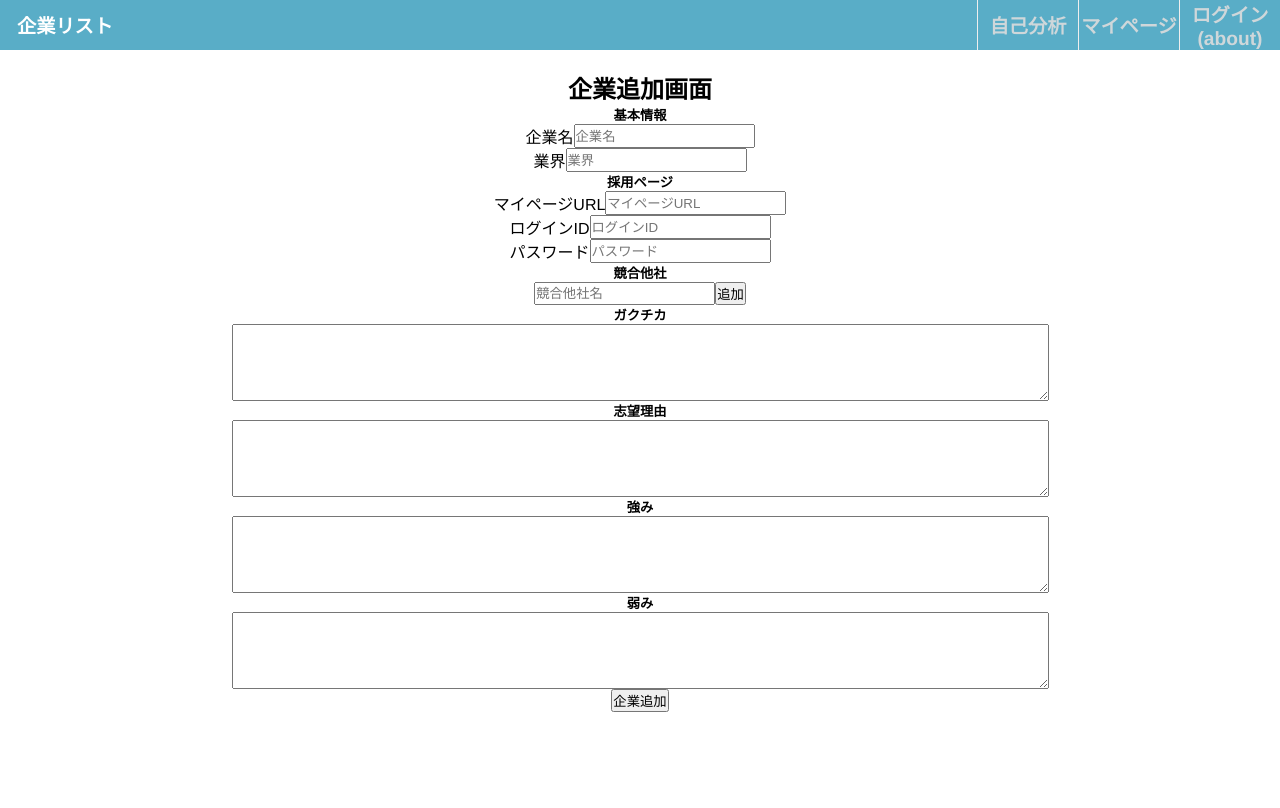
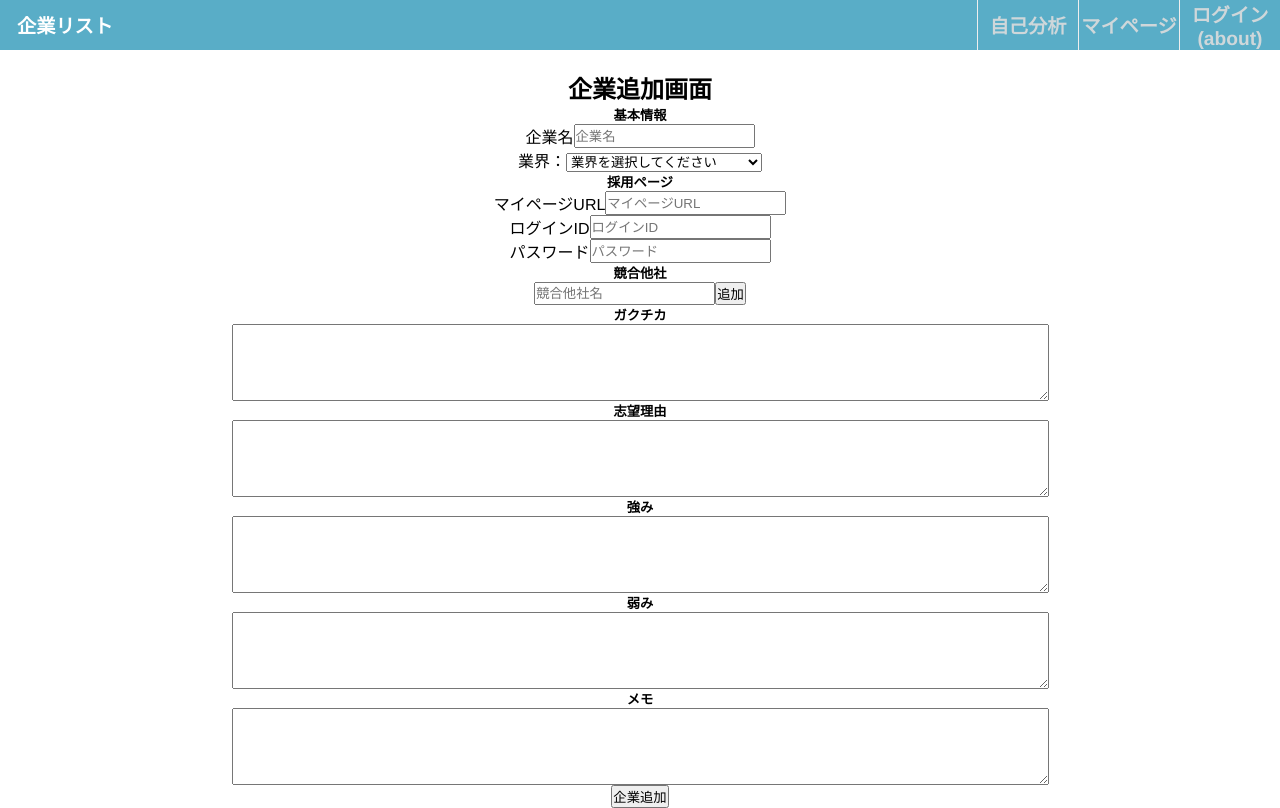
Before and after one commit to webex13-team-12/original-team-app, a Vue app: page /addcompany in a window 1280 px wide. Built offline with nearby package versions, Linux system fonts and the light colour scheme.

Commit message:
企業リスト-業界別表示done

```diff
--- a/src/views/AddCompany.vue
+++ b/src/views/AddCompany.vue
@@ -8,8 +8,50 @@
         <input type="text" placeholder="企業名" v-model="name" />
       </div>
       <div class="company-info-block">
-        <p>業界</p>
-        <input type="text" placeholder="業界" v-model="industry" />
+        <div id="v-model-select" class="demo">
+          <span>業界：</span>
+          <select v-model="industry">
+            <option disabled value="">業界を選択してください</option>
+            <option>証券・ネット証券業界</option>
+            <option>生命保険業界</option>
+            <option>損害保険業界</option>
+            <option>クレジット業界界</option>
+            <option>リース業界</option>
+            <option>通信サービス業界</option>
+            <option>ソフトウェア業界</option>
+            <option>インターネットサービス業界</option>
+            <option>ネット広告・広告業界</option>
+            <option>テレビ業界</option>
+            <option>出版業界</option>
+            <option>新聞業界</option>
+            <option>建設業界</option>
+            <option>不動産業界</option>
+            <option>住宅業界</option>
+            <option>航空業界</option>
+            <option>鉄道業界</option>
+            <option>海運業界</option>
+            <option>電力業界</option>
+            <option>化学業界</option>
+            <option>鉄鋼業界</option>
+            <option>自動車業界</option>
+            <option>機械業界</option>
+            <option>電気機器業界</option>
+            <option>電子部品業界</option>
+            <option>食品業界</option>
+            <option>総合商社業界</option>
+            <option>専門商社業界</option>
+            <option>百貨店業界</option>
+            <option>医薬品業界</option>
+            <option>化粧品業界</option>
+            <option>アパレル業界</option>
+            <option>人材業界</option>
+            <option>教育業界</option>
+            <option>コンサルティング業界</option>
+            <option>旅行業界</option>
+            <option>ゲーム・玩具業界</option>
+            <option>映像・音楽業界</option>
+          </select>
+        </div>
       </div>
     </div>
 
@@ -92,6 +134,13 @@
       </div>
     </div>
 
+    <div class="company-info-memo">
+      <h5>メモ</h5>
+      <div class="company-info-block">
+        <textarea name="" id="" cols="100" rows="5" v-model="memo"></textarea>
+      </div>
+    </div>
+
     <div>
       <button @click="addCompany">企業追加</button>
     </div>
@@ -118,6 +167,7 @@ export default {
       aspiration: "",
       strengths: "",
       weakness: "",
+      memo: "",
     }
   },
   created() {
@@ -145,9 +195,11 @@ export default {
           aspiration: this.aspiration,
           strengths: this.strengths,
           weakness: this.weakness,
+          memo: this.memo,
           createdAt: serverTimestamp(),
         })
         alert("上記の企業を追加します")
+        this.$router.push("/")
       } else {
         alert("ログインユーザーがいません")
       }
--- a/src/views/CompanyDetail.vue
+++ b/src/views/CompanyDetail.vue
@@ -17,13 +17,59 @@
         />
       </div>
       <div class="company-info-block">
-        <p>業界</p>
+        <div v-if="!isEditable">
+          <span>業界</span>
           <input
             type="text"
             placeholder="業界"
             v-model="selectedCompany.industry"
             :readonly="!isEditable"
           />
+        </div>
+        <div v-else id="v-model-select" class="company-info-block">
+          <p>業界：</p>
+          <select v-model="selectedCompany.industry">
+            <option disabled value="">業界を選択してください</option>
+            <option>証券・ネット証券業界</option>
+            <option>生命保険業界</option>
+            <option>損害保険業界</option>
+            <option>クレジット業界界</option>
+            <option>リース業界</option>
+            <option>通信サービス業界</option>
+            <option>ソフトウェア業界</option>
+            <option>インターネットサービス業界</option>
+            <option>ネット広告・広告業界</option>
+            <option>テレビ業界</option>
+            <option>出版業界</option>
+            <option>新聞業界</option>
+            <option>建設業界</option>
+            <option>不動産業界</option>
+            <option>住宅業界</option>
+            <option>航空業界</option>
+            <option>鉄道業界</option>
+            <option>海運業界</option>
+            <option>電力業界</option>
+            <option>化学業界</option>
+            <option>鉄鋼業界</option>
+            <option>自動車業界</option>
+            <option>機械業界</option>
+            <option>電気機器業界</option>
+            <option>電子部品業界</option>
+            <option>食品業界</option>
+            <option>総合商社業界</option>
+            <option>専門商社業界</option>
+            <option>百貨店業界</option>
+            <option>医薬品業界</option>
+            <option>化粧品業界</option>
+            <option>アパレル業界</option>
+            <option>人材業界</option>
+            <option>教育業界</option>
+            <option>コンサルティング業界</option>
+            <option>旅行業界</option>
+            <option>ゲーム・玩具業界</option>
+            <option>映像・音楽業界</option>
+          </select>
+        </div>
       </div>
     </div>
 
@@ -127,6 +173,20 @@
         ></textarea>
       </div>
     </div>
+
+    <div class="company-info-memo">
+      <h5>メモ</h5>
+      <div class="company-info-block">
+        <textarea
+          name=""
+          id=""
+          cols="100"
+          rows="5"
+          v-model="selectedCompany.memo"
+          :readonly="!isEditable"
+        ></textarea>
+      </div>
+    </div>
   </div>
   <div>
     <button v-if="isEditable" @click="editFinish">編集完了</button>
@@ -183,6 +243,7 @@ export default {
         aspiration: this.selectedCompany.aspiration,
         strengths: this.selectedCompany.strengths,
         weakness: this.selectedCompany.weakness,
+        memo: this.selectedCompany.memo,
         updatedAt: serverTimestamp(),
       })
     },
@@ -194,6 +255,7 @@ export default {
         )
       ) {
         deleteDoc(companyRef)
+        this.$router.push("/")
       } else {
         console.log("キャンセルボタンが押されました。")
       }
--- a/src/views/HomeView.vue
+++ b/src/views/HomeView.vue
@@ -8,17 +8,28 @@
     </div>
 
     <div class="company-list">
-      <div class="company-card" v-for="company in companies" :key="company.id">
-        <btn @click="showDetail(company)">企業名：{{ company.name }}</btn>
-        <div>業界：{{ company.industry }}</div>
+      <div
+        v-for="industrial in industrial_companies"
+        :key="industrial.industrial"
+      >
+        <div>
+          <div>{{ industrial.industry }}</div>
+          <div
+            class="company-card"
+            v-for="company in industrial.companies"
+            :key="company.id"
+            @click="showDetail(company)"
+          >
+            <div>企業名：{{ company.name }}</div>
+          </div>
+        </div>
       </div>
     </div>
-    <div></div>
   </div>
 </template>
 
 <script>
-import { collection, getDocs, query, where } from "firebase/firestore"
+import { collection, query, where, onSnapshot } from "firebase/firestore"
 import { db } from "../firebase"
 export default {
   components: {},
@@ -26,6 +37,8 @@ export default {
     return {
       user: null,
       companies: [],
+      unsubscribe: null,
+      industrial_companies: [],
     }
   },
   methods: {
@@ -45,13 +58,35 @@ export default {
         collection(db, "company"),
         where("user", "==", this.user.uid)
       )
-      getDocs(q).then((snapshot) => {
+
+      this.unsubscribe = onSnapshot(q, (snapshot) => {
+        let companies = []
         snapshot.forEach((doc) => {
-          this.companies.push({
+          companies.push({
             id: doc.id,
             ...doc.data(),
           })
         })
+        let industry = []
+        companies.forEach((value) => {
+          if (!industry.includes(value.industry)) {
+            industry.push(value.industry)
+          }
+        })
+        console.log(industry)
+        this.industrial_companies = []
+        for (let i = 0; i < industry.length; i++) {
+          let this_industry_company = []
+          companies.forEach((value) => {
+            if (industry[i] == value.industry) {
+              this_industry_company.push(value)
+            }
+          })
+          this.industrial_companies.push({
+            industry: industry[i],
+            companies: this_industry_company,
+          })
+        }
       })
     } else {
       alert("ログインしてください")
@@ -59,6 +94,8 @@ export default {
   },
   computed() {
     this.user = JSON.parse(localStorage.getItem("currentUser"))
+    this.unsubscribe()
+    this.unsubscribe = null
   },
 }
 </script>
@@ -66,7 +103,8 @@ export default {
 <style scoped>
 .home {
 }
-.addButton {
+.addButton,
+.company-card {
   margin-top: 10px;
   display: inline-block;
   border-radius: 5%; /* 角丸       */
@@ -81,7 +119,8 @@ export default {
   box-shadow: 4px 4px 3px #666666; /* 影の設定 */
   border: 2px solid #000066; /* 枠の指定 */
 }
-.addButton:hover {
+.addButton:hover,
+.company-card:hover {
   box-shadow: none; /* カーソル時の影消去 */
   color: #82bcd9; /* 背景色     */
   background: #ffffff; /* 文字色     */
@@ -90,12 +129,10 @@ export default {
   display: flex;
   flex-direction: column;
   align-items: center;
+  width: 100%;
 }
 .company-card {
-  /* margin: 10px 40px; */
-  width: 40%;
-  border: 4px solid;
-  border-radius: 20px;
+  width: 100%;
 }
 .userInfo {
   display: flex;
```
Lines whose indentation alone changed are shown as unchanged.
